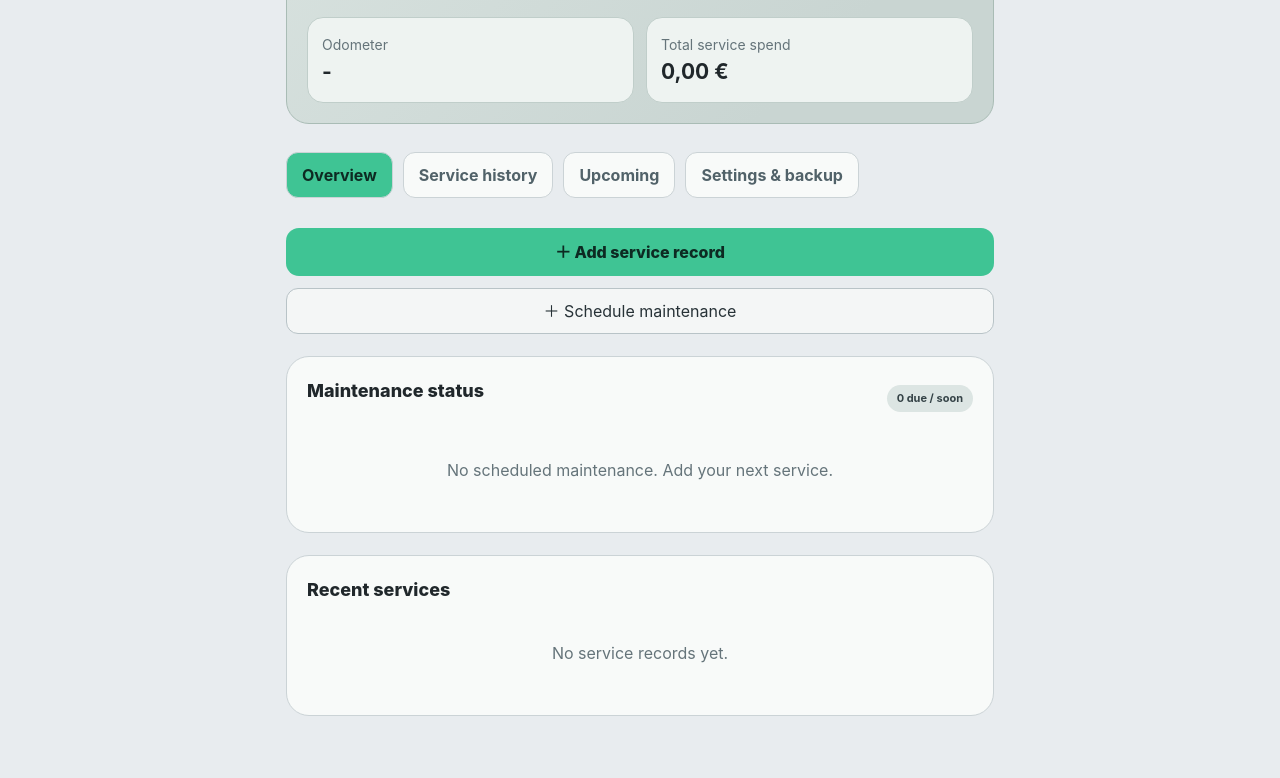
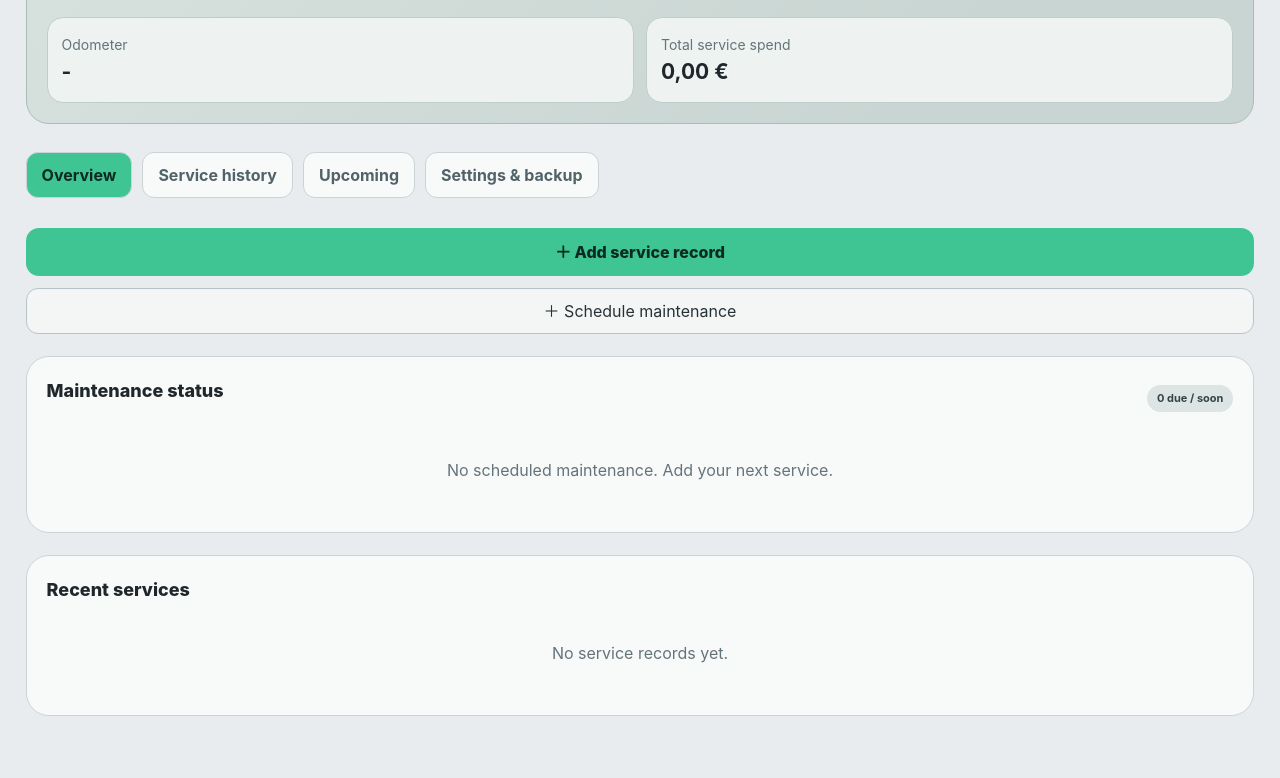
Before and after one commit to abojkov/util-web-garage, a plain HTML site: page index.html in a window 1280 px wide. Shown: the part 202-980 px from the top of the page. Drawn offline with Linux system fonts and the light colour scheme.

Commit message:
Extend width of the app

```diff
--- a/index.html
+++ b/index.html
@@ -46,7 +46,7 @@
     }
 
     .app {
-      max-width: 740px;
+      max-width: none;
       margin: auto;
       padding: 24px 16px
     }
@@ -949,9 +949,9 @@
 
     .app {
       width: 100%;
-      max-width: 740px;
+      max-width: none;
       margin: 0 auto;
-      padding: 24px 16px 90px
+      padding: 24px clamp(16px, 2vw, 48px) 90px
     }
 
     .app > header {
```
